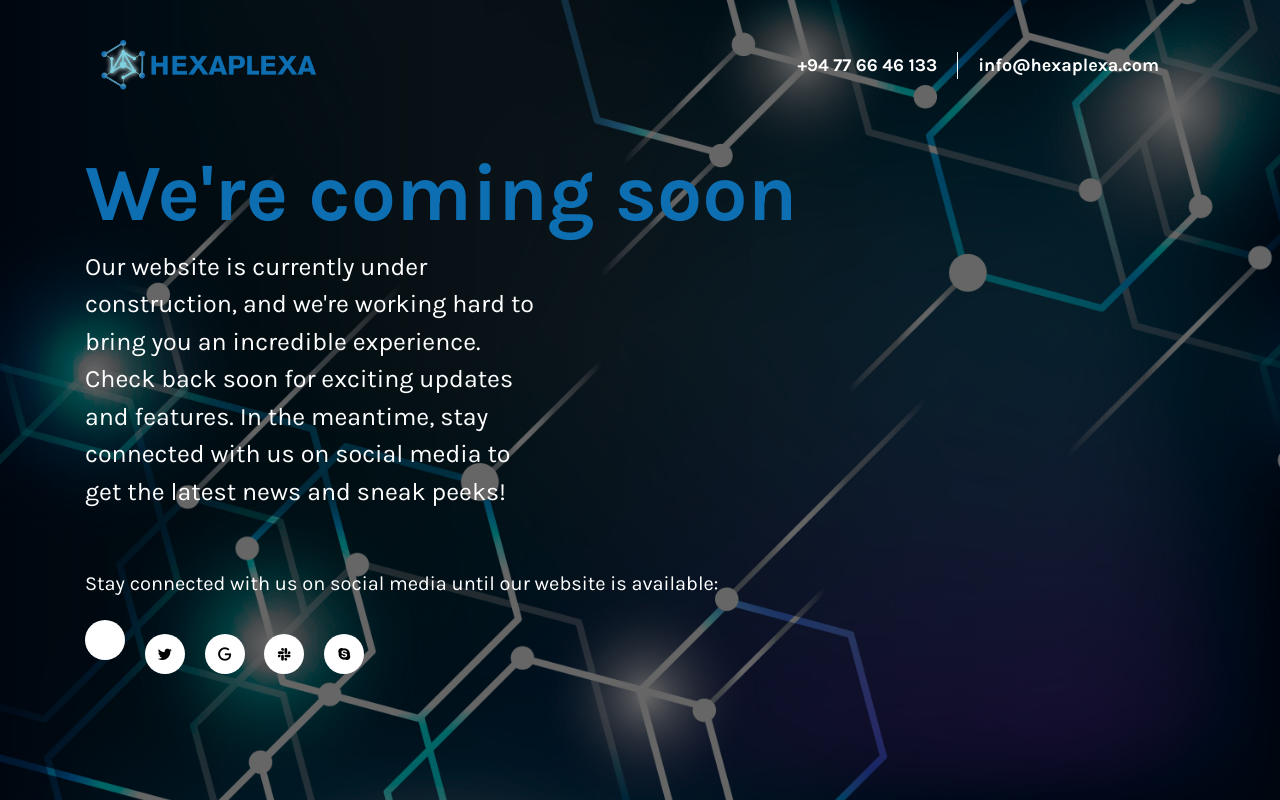
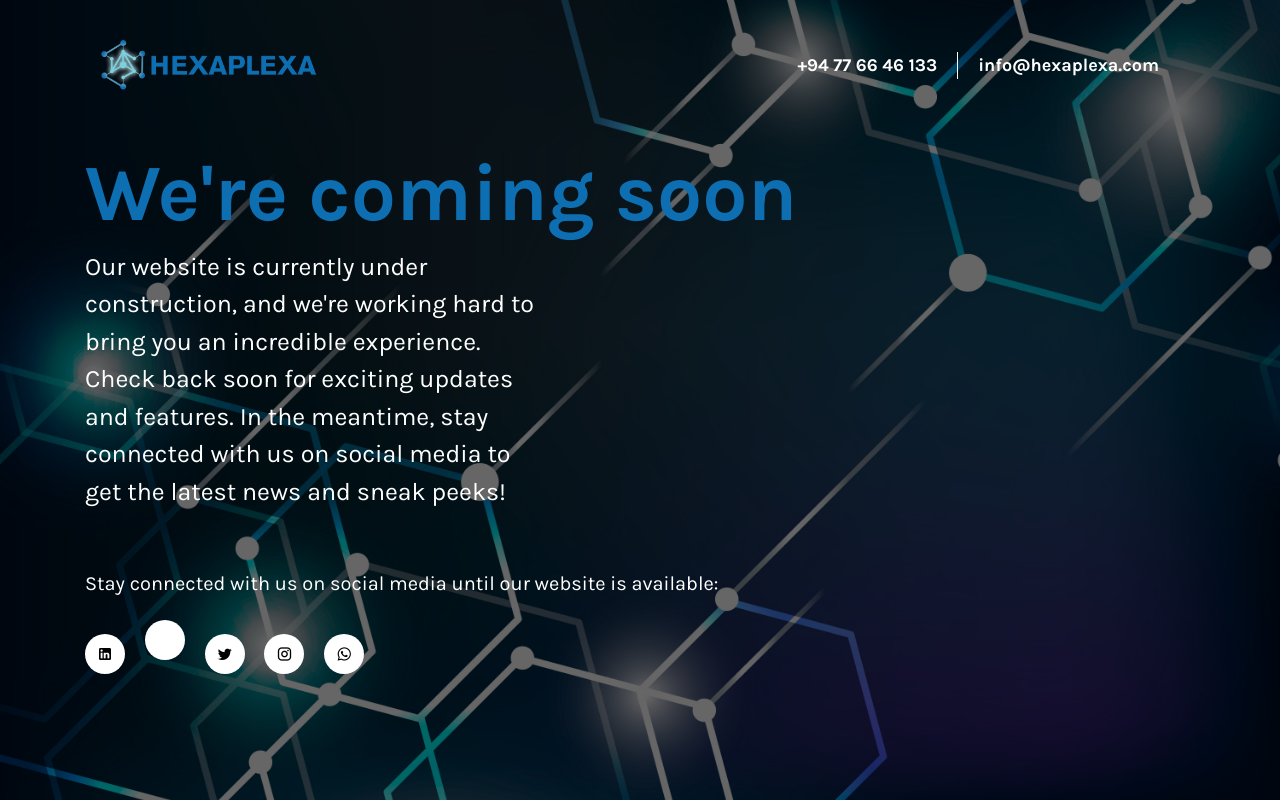
Before and after one commit to Ravindukavi/hexaplexa-coming-soon-page, a plain HTML site: page index.html in a window 1280 px wide. Drawn offline with nearby package versions, Linux system fonts and the light colour scheme.

Commit message:
title changed

```diff
--- a/index.html
+++ b/index.html
@@ -5,7 +5,7 @@
     <meta charset="UTF-8">
     <meta name="viewport" content="width=device-width, initial-scale=1.0">
     <meta http-equiv="X-UA-Compatible" content="ie=edge">
-    <title>BootstrapDash Comingsoon Template</title>
+    <title>Hexaplexa | Comingsoon</title>
     <link href="https://fonts.googleapis.com/css?family=Karla:400,700&display=swap" rel="stylesheet">
     <link rel="stylesheet" href="https://cdn.materialdesignicons.com/4.8.95/css/materialdesignicons.min.css">
     <link rel="stylesheet" href="https://stackpath.bootstrapcdn.com/bootstrap/4.4.1/css/bootstrap.min.css">
@@ -31,11 +31,11 @@
             <p class="page-description">Our website is currently under construction, and we're working hard to bring you an incredible experience. Check back soon for exciting updates and features. In the meantime, stay connected with us on social media to get the latest news and sneak peeks!</p>
             <p>Stay connected with us on social media until our website is available:</p>
             <nav class="footer-social-links">
+                <a href="#!" class="social-link"><i class="mdi mdi-linkedin"></i></a>
                 <a href="#!" class="social-link"><i class="mdi mdi-facebook-box"></i></a>
                 <a href="#!" class="social-link"><i class="mdi mdi-twitter"></i></a>
-                <a href="#!" class="social-link"><i class="mdi mdi-google"></i></a>
-                <a href="#!" class="social-link"><i class="mdi mdi-slack"></i></a>
-                <a href="#!" class="social-link"><i class="mdi mdi-skype"></i></a>
+                <a href="#!" class="social-link"><i class="mdi mdi-instagram"></i></a>
+                <a href="#!" class="social-link"><i class="mdi mdi-whatsapp"></i></a>
             </nav>
         </div>
     </main>
```
